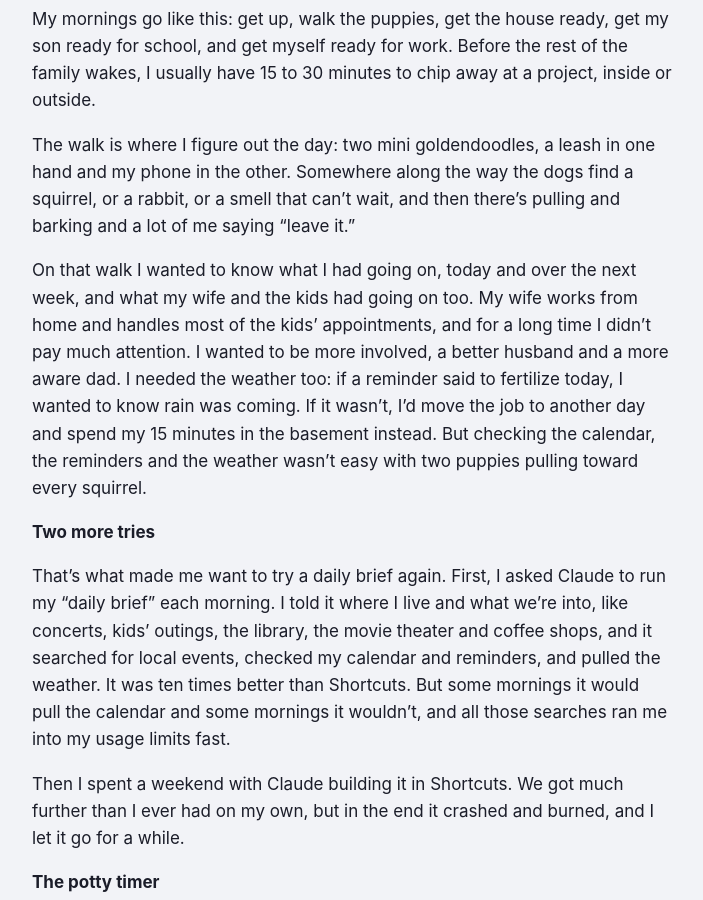
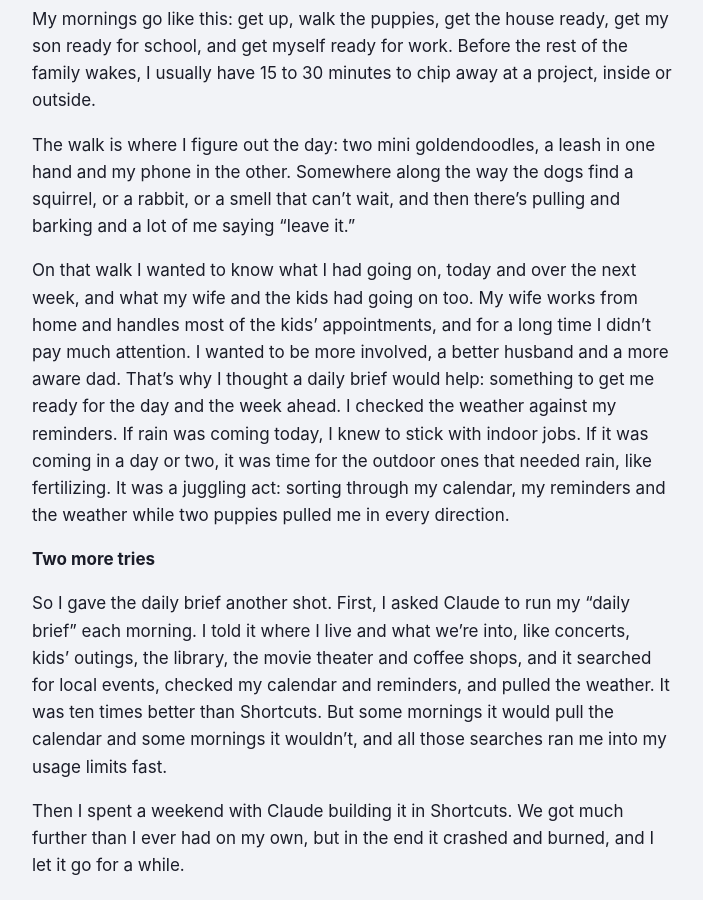
Before and after one commit to steibelapps/steibelapps.github.io, a Jekyll site: the page built from _posts/2026-12-06-a-potty-timer.md, in a window 1280 px wide and 900 px high, scrolled down 1784 px. Shown: the whole window, without its empty margins (288-991 px from the left). Built offline with Jekyll 4.4.1, drawn with Linux system fonts in a browser that asks for light colours.

Commit message:
Dec 6 post: why a daily brief, and the juggling act on the walk
Co-Authored-By: Claude Opus 5.5 <noreply@anthropic.com>
Claude-Session: https://claude.ai/code/session_012svooy2GteLEcifb4fmAAz

```diff
--- a/_posts/2026-12-06-a-potty-timer.md
+++ b/_posts/2026-12-06-a-potty-timer.md
@@ -32,11 +32,11 @@ My mornings go like this: get up, walk the puppies, get the house ready, get my
 
 The walk is where I figure out the day: two mini goldendoodles, a leash in one hand and my phone in the other. Somewhere along the way the dogs find a squirrel, or a rabbit, or a smell that can't wait, and then there's pulling and barking and a lot of me saying "leave it."
 
-On that walk I wanted to know what I had going on, today and over the next week, and what my wife and the kids had going on too. My wife works from home and handles most of the kids' appointments, and for a long time I didn't pay much attention. I wanted to be more involved, a better husband and a more aware dad. I needed the weather too: if a reminder said to fertilize today, I wanted to know rain was coming. If it wasn't, I'd move the job to another day and spend my 15 minutes in the basement instead. But checking the calendar, the reminders and the weather wasn't easy with two puppies pulling toward every squirrel.
+On that walk I wanted to know what I had going on, today and over the next week, and what my wife and the kids had going on too. My wife works from home and handles most of the kids' appointments, and for a long time I didn't pay much attention. I wanted to be more involved, a better husband and a more aware dad. That's why I thought a daily brief would help: something to get me ready for the day and the week ahead. I checked the weather against my reminders. If rain was coming today, I knew to stick with indoor jobs. If it was coming in a day or two, it was time for the outdoor ones that needed rain, like fertilizing. It was a juggling act: sorting through my calendar, my reminders and the weather while two puppies pulled me in every direction.
 
 **Two more tries**
 
-That's what made me want to try a daily brief again. First, I asked Claude to run my "daily brief" each morning. I told it where I live and what we're into, like concerts, kids' outings, the library, the movie theater and coffee shops, and it searched for local events, checked my calendar and reminders, and pulled the weather. It was ten times better than Shortcuts. But some mornings it would pull the calendar and some mornings it wouldn't, and all those searches ran me into my usage limits fast.
+So I gave the daily brief another shot. First, I asked Claude to run my "daily brief" each morning. I told it where I live and what we're into, like concerts, kids' outings, the library, the movie theater and coffee shops, and it searched for local events, checked my calendar and reminders, and pulled the weather. It was ten times better than Shortcuts. But some mornings it would pull the calendar and some mornings it wouldn't, and all those searches ran me into my usage limits fast.
 
 Then I spent a weekend with Claude building it in Shortcuts. We got much further than I ever had on my own, but in the end it crashed and burned, and I let it go for a while.
 
```
